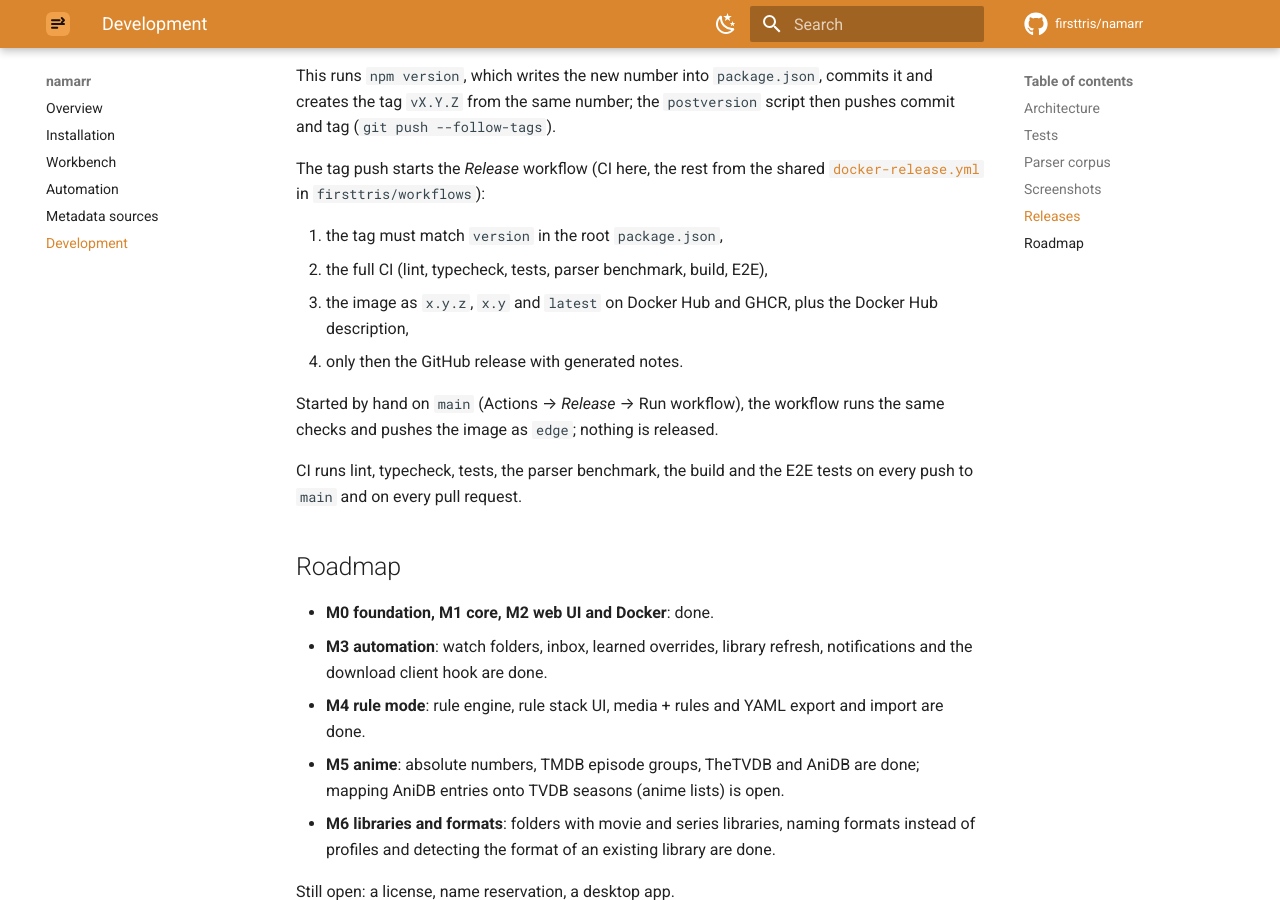
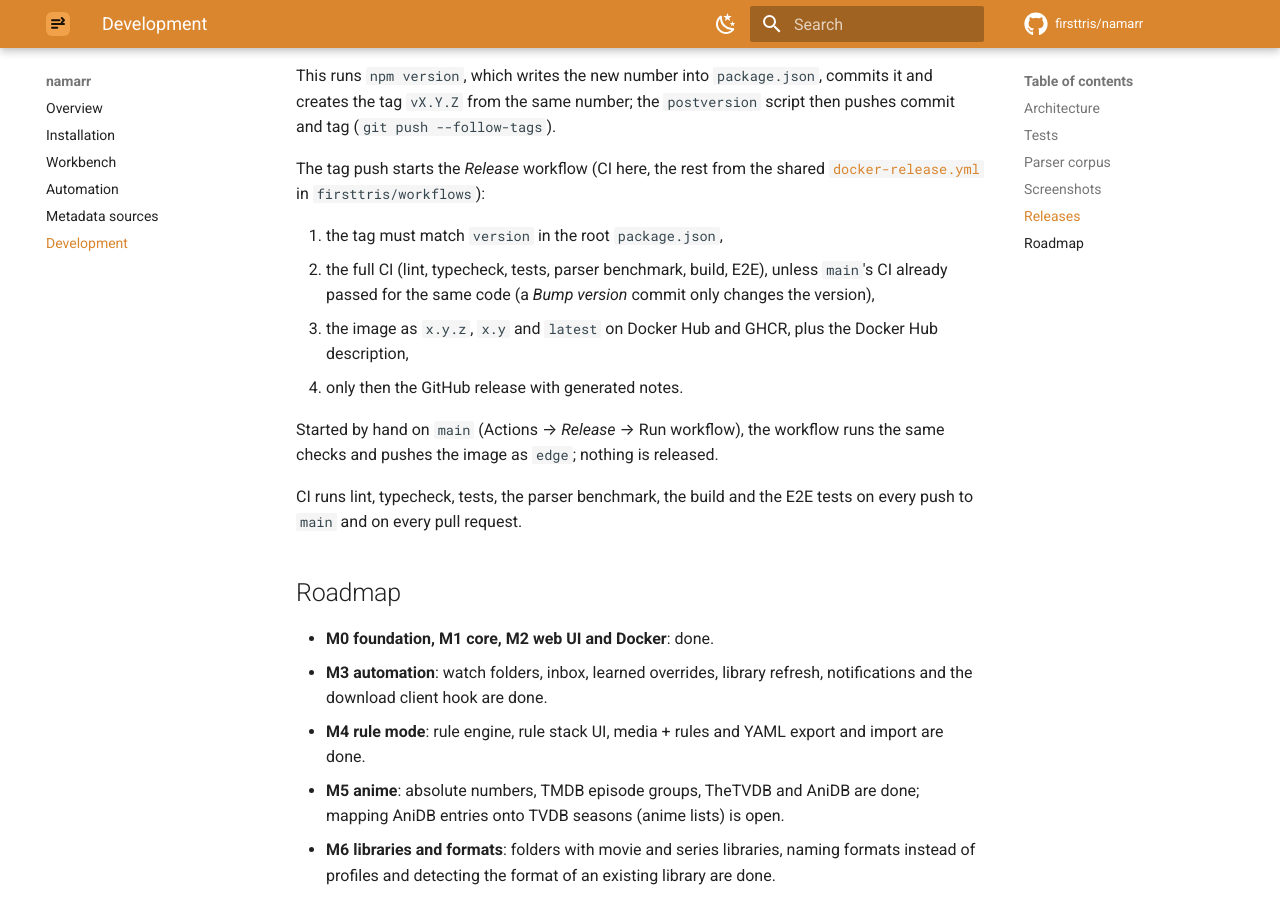
Before and after one commit to firsttris/namarr, an MkDocs documentation site: the page built from docs/development.md, in a window 1280 px wide and 900 px high, scrolled down 3120 px. Built offline with MkDocs 1.6.1 and Material for MkDocs 9.7.7, drawn with Linux system fonts in a browser that asks for light colours; comment, search, counter and statistics services are not loaded.

Commit message:
CI: release skips the CI main already ran, Playwright browsers from the cache (#29)
- release: tested-on-main skips the CI when main already tested the code
- e2e: ~/.cache/ms-playwright in the Actions cache, keyed by the Playwright version


Claude-Session: https://claude.ai/code/session_0175jonGKuZthWB6TxfKE9Pr

Co-authored-by: Claude <noreply@anthropic.com>

```diff
--- a/docs/development.md
+++ b/docs/development.md
@@ -120,7 +120,8 @@ The tag push starts the *Release* workflow (CI here, the rest from the shared
 [`docker-release.yml`](https://github.com/firsttris/workflows) in `firsttris/workflows`):
 
 1. the tag must match `version` in the root `package.json`,
-2. the full CI (lint, typecheck, tests, parser benchmark, build, E2E),
+2. the full CI (lint, typecheck, tests, parser benchmark, build, E2E), unless `main`'s CI already
+   passed for the same code (a *Bump version* commit only changes the version),
 3. the image as `x.y.z`, `x.y` and `latest` on Docker Hub and GHCR, plus the Docker Hub description,
 4. only then the GitHub release with generated notes.
 
```
Also changed, not shown: 2 other files.
